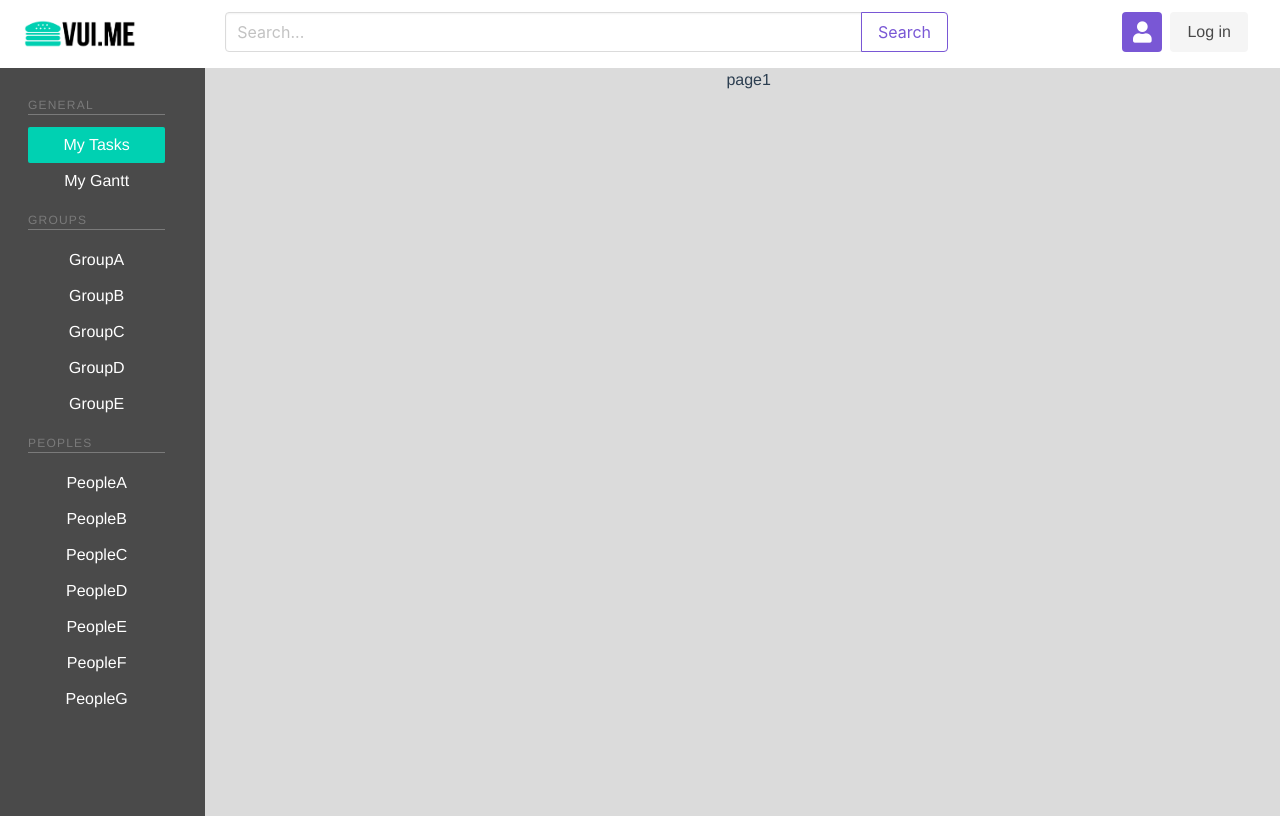
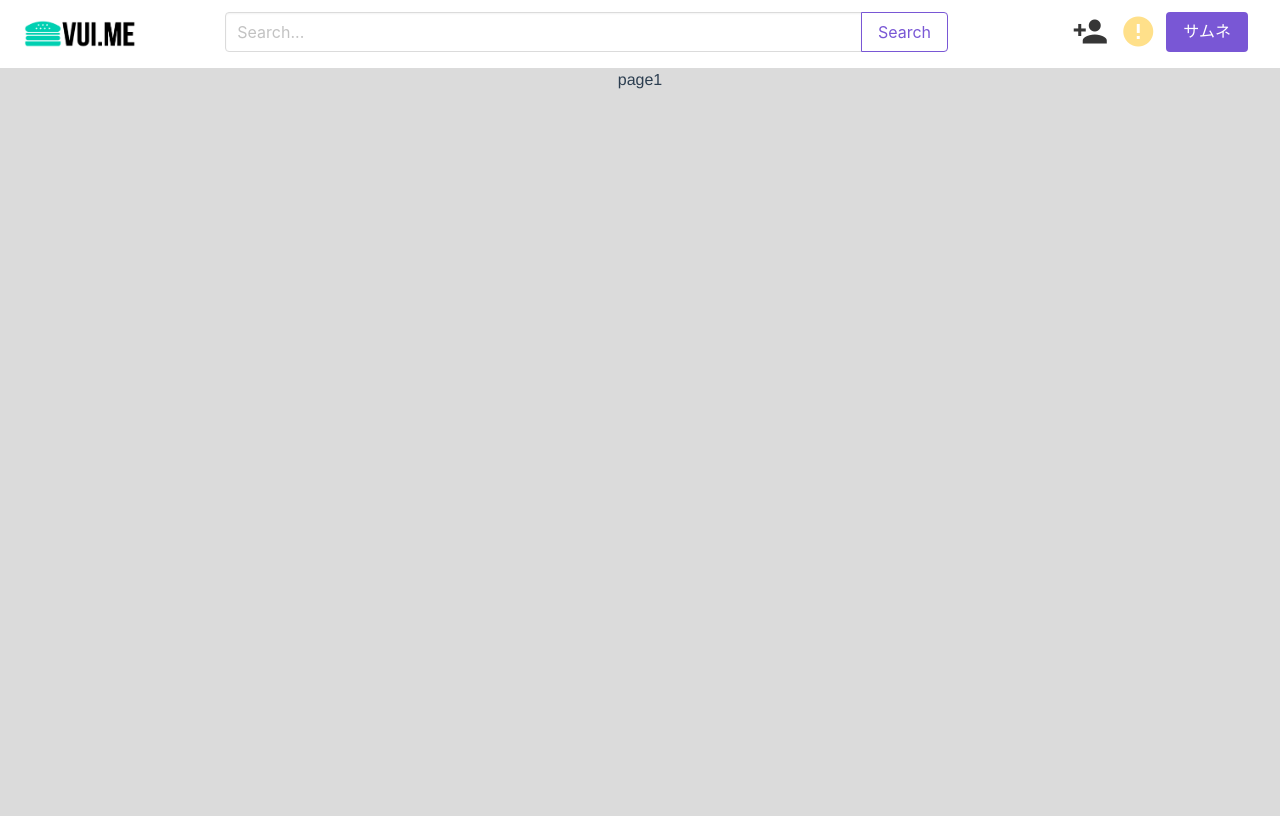
Before and after one commit to nomalio14/vuime, a Vue app: page / in a window 1280 px wide. Built offline with nearby package versions, Linux system fonts and the light colour scheme.

Commit message:
Added transition

```diff
--- a/src/App.vue
+++ b/src/App.vue
@@ -1,18 +1,25 @@
 <template>
   <div id="app">
     <nav class="navbar" role="navigation" aria-label="main navigation">
-      <div class="navbar-brand column is-2" >
-        <a class="navbar-item" href="/">
-          <img src="./assets/vuiMeLogo.png" width="112" height="28">
-        </a>
-
-        <a role="button" class="navbar-burger burger" aria-label="menu" aria-expanded="false" data-target="navbarBasicExample">
+      <div class="navbar-brand column is-2-desktop" >
+        <a v-on:click="on = !on; changeClass()" v-if="!on" role="button" class="navbar-burger burger" aria-label="menu" aria-expanded="false" data-target="navbarBasicExample">
           <span aria-hidden="true"></span>
           <span aria-hidden="true"></span>
           <span aria-hidden="true"></span>
         </a>
+        <a v-on:click="changeClass();fire" v-if="on" role="button" class="navbar-burger burger" aria-label="menu" aria-expanded="false" data-target="navbarBasicExample">
+          <span aria-hidden="true"></span>
+          <span aria-hidden="true"></span>
+          <span aria-hidden="true"></span>
+        </a>
+        <a class="navbar-item is-hidden-touch" href="/">
+          <img src="./assets/vuiMeLogo.png" width="112" height="28">
+        </a>
+        <a class="navbar-item is-hidden-desktop" href="/" id="mobileLogo">
+          <img src="./assets/vuiMeLogo.png" width="112" height="28">
+        </a>
       </div>
-          <div class="navbar-item column is-7">
+          <div class="navbar-item column is-7-desktop" expanded>
           <b-field position="is-centered">
             <b-input placeholder="Search..." expanded></b-input>
             <p class="control">
@@ -20,23 +27,31 @@
             </p>
         </b-field>
         </div>
-          <div class="navbar-item column is-3">
-            <div class="buttons" id="rightItemOfHeader">
-              <a class="button is-primary">
+          <div class="navbar-item column is-3 is-hidden-touch">
+            <div class="buttons is-hidden-touch" id="rightItemOfHeader">
+              <a class="button is-white">
                 <b-icon
-                pack="fas"
-                icon="user"
-                size="is-medium">
+                icon="account-plus"
+                size="is-medium"
+                type="is-dark">
             </b-icon>
               </a>
-              <a class="button is-light">
-                Log in
+              <a class="button is-white">
+                <b-icon
+                icon="alert-circle"
+                size="is-medium"
+                type="is-warning">
+            </b-icon>
+              </a>
+              <a class="button is-link">
+                サムネ
               </a>
         </div>
       </div>
     </nav>
     <div class="columns is-fullheight">
-  <div class="column is-2 is-sidebar-menu is-hidden-mobile">
+  <transition name="show">
+  <div v-bind:class="{ 'is-hidden-touch': isActive }" class="column is-2-desktop is-sidebar-menu" v-if="on">
     <aside class="menu">
   <p class="menu-label">
     General
@@ -69,16 +84,33 @@
   </ul>
 </aside>
   </div>
+  </transition>
   <router-view></router-view>
 </div>
         </div>
 </template>
 
 <script>
-
 export default {
   name: 'app',
   components: {
+  },
+  data () {
+    return {
+      isActive: true,
+      on:false
+    }
+  },
+  methods: {
+    changeClass: function() {
+      if(this.isActive == true) {
+        this.isActive = false;
+      } else {
+        this.isActive = true;
+        this.on = !this.on;
+      }
+    },
+
   }
 }
 
@@ -123,6 +155,24 @@ export default {
   text-align: left;
   border-bottom: 1px solid;
 }
+a.navbar-burger.burger {
+  float: left;
+}
+
+#mobileLogo {
+  float: right;
+}
+
+.show-enter-active, .show-leave-active {
+  overflow: auto;
+  transition: all .2s ease-in-out;
+  -webkit-transform: translateX(-105%);
+  transform: translateX(-105%);
+
+}
+.show-enter, .show-leave-to {
+  opacity: 0
+}
 
 </style>
 <style lang="sass">
```
Also changed, not shown: src/main.js (line endings or trailing spaces).
